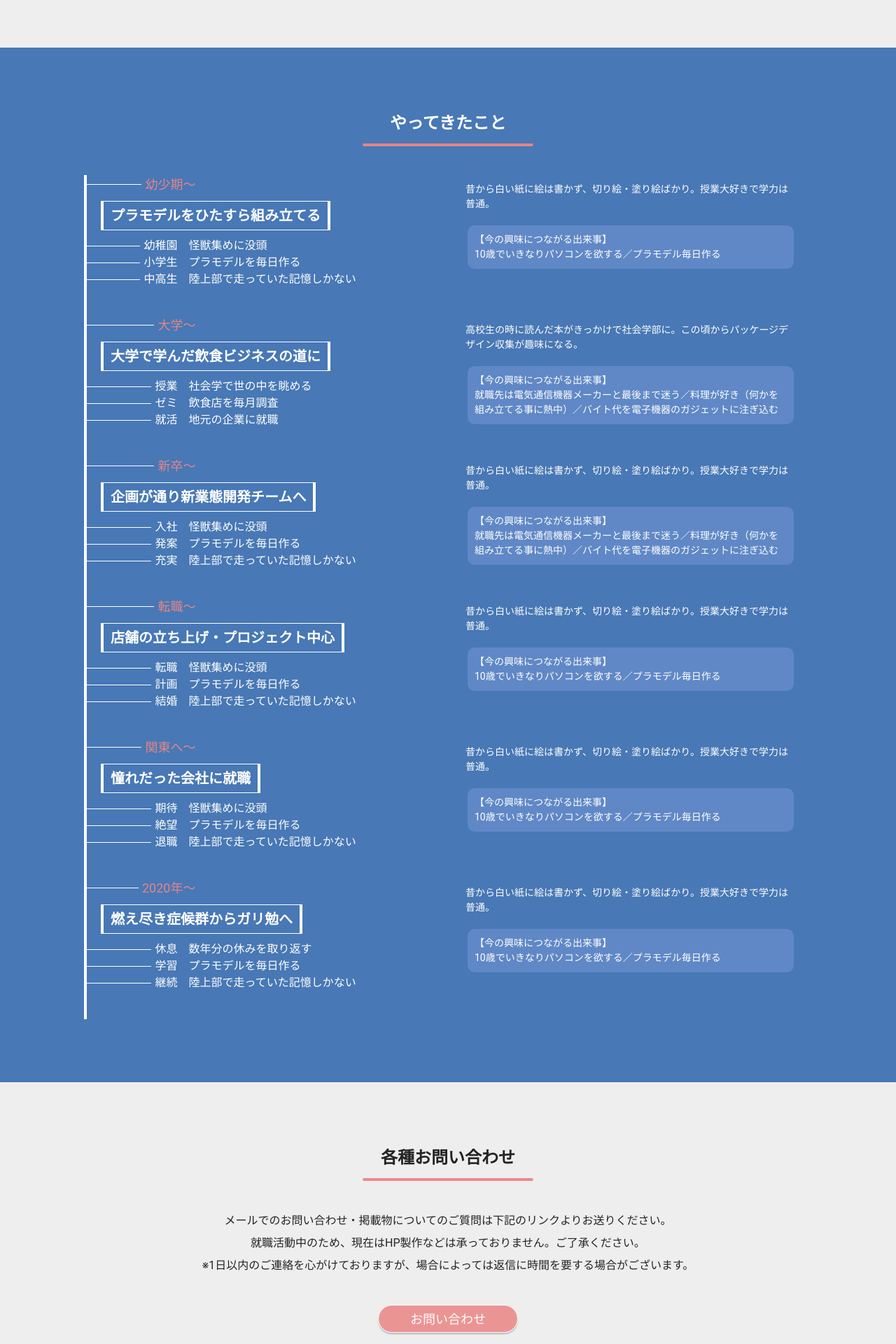
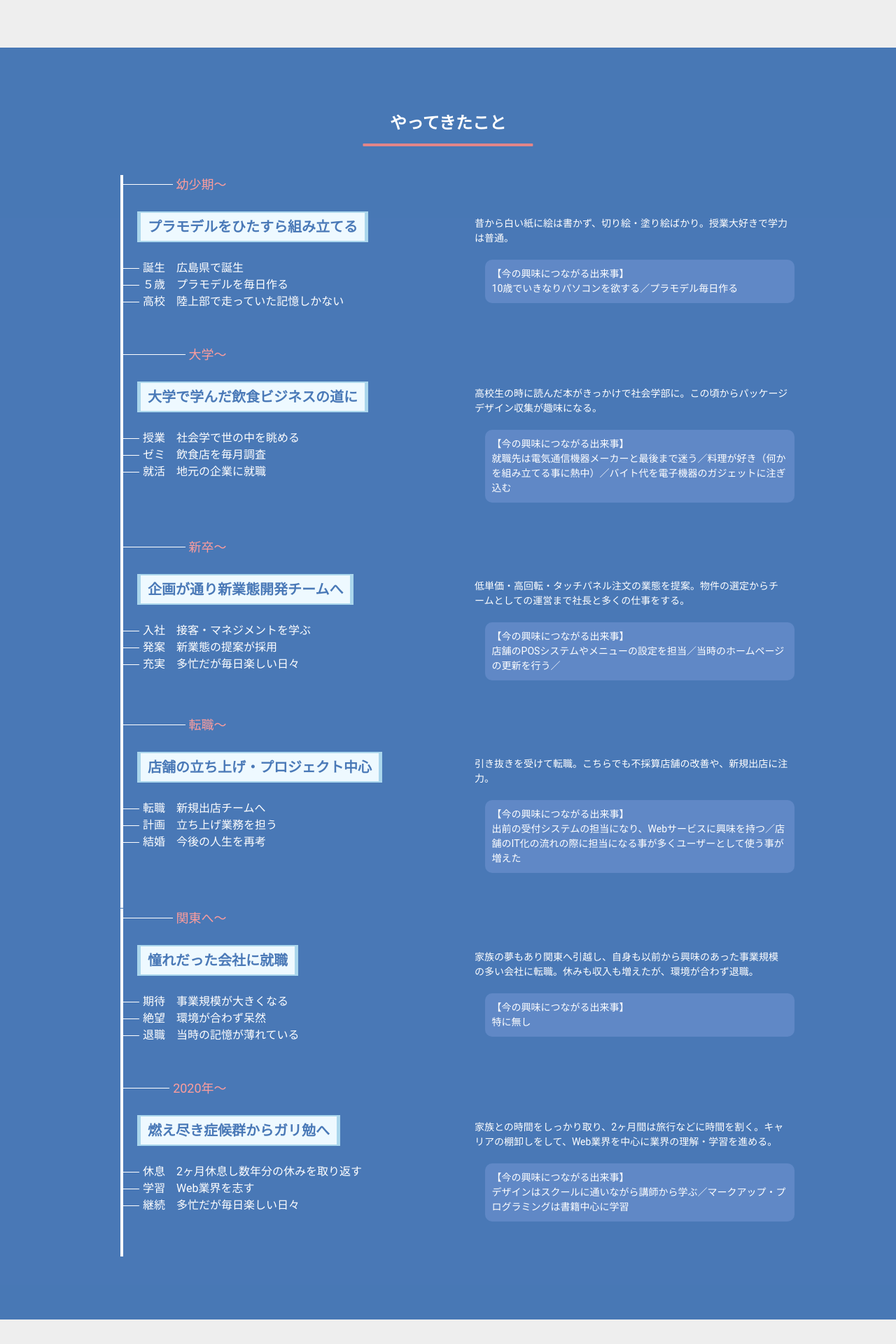
Before and after one commit to gawgaw-2020/profile, a PHP site: page /about/index.html in a window 1280 px wide. Shown: the part 1976-3896 px from the top of the page at 70% size. Run offline with PHP 8.4, Linux system fonts and the light colour scheme; some libraries are stand-ins or nearby versions; some web fonts are replaced.

Commit message:
アニメーション設定完了

```diff
--- a/about/index.html
+++ b/about/index.html
@@ -207,7 +207,7 @@
           <h2 class="section-title">やってきたこと</h2>
           <div class="history-wrap">
             <ul class="history-list">
-              <li class="history-item">
+              <li class="history-item animated delay-0.5s slow" data-animate="flipInX">
                 <div class="skill-left">
                   <p class="age">
                     幼少期〜
@@ -216,9 +216,9 @@
                     プラモデルをひたすら組み立てる
                   </p>
                   <dl>
-                    <dt>幼稚園</dt><dd>怪獣集めに没頭</dd>
-                    <dt>小学生</dt><dd>プラモデルを毎日作る</dd>
-                    <dt>中高生</dt><dd>陸上部で走っていた記憶しかない</dd>
+                    <dt>誕生</dt><dd>広島県で誕生</dd>
+                    <dt>５歳</dt><dd>プラモデルを毎日作る</dd>
+                    <dt>高校</dt><dd>陸上部で走っていた記憶しかない</dd>
                   </dl>
                 </div>
                 <div class="skill-right">
@@ -231,7 +231,7 @@
                   </p>
                 </div>
               </li>
-              <li class="history-item">
+              <li class="history-item animated delay-0.5s slow" data-animate="flipInX">
                 <div class="skill-left">
                   <p class="age">
                     大学〜
@@ -255,7 +255,7 @@
                   </p>
                 </div>
               </li>
-              <li class="history-item">
+              <li class="history-item animated delay-0.5s slow" data-animate="flipInX">
                 <div class="skill-left">
                   <p class="age">
                     新卒〜
@@ -264,22 +264,22 @@
                     企画が通り新業態開発チームへ
                   </p>
                   <dl>
-                    <dt>入社</dt><dd>怪獣集めに没頭</dd>
-                    <dt>発案</dt><dd>プラモデルを毎日作る</dd>
-                    <dt>充実</dt><dd>陸上部で走っていた記憶しかない</dd>
+                    <dt>入社</dt><dd>接客・マネジメントを学ぶ</dd>
+                    <dt>発案</dt><dd>新業態の提案が採用</dd>
+                    <dt>充実</dt><dd>多忙だが毎日楽しい日々</dd>
                   </dl>
                 </div>
                 <div class="skill-right">
                   <p class="age-text">
-                    昔から白い紙に絵は書かず、切り絵・塗り絵ばかり。授業大好きで学力は普通。
+                    低単価・高回転・タッチパネル注文の業態を提案。物件の選定からチームとしての運営まで社長と多くの仕事をする。
                   </p>
                   <p class="age-private">
                     【今の興味につながる出来事】<br>
-                    就職先は電気通信機器メーカーと最後まで迷う／料理が好き（何かを組み立てる事に熱中）／バイト代を電子機器のガジェットに注ぎ込む
+                    店舗のPOSシステムやメニューの設定を担当／当時のホームページの更新を行う／
                   </p>
                 </div>
               </li>
-              <li class="history-item">
+              <li class="history-item animated delay-0.5s slow" data-animate="flipInX">
                 <div class="skill-left">
                   <p class="age">
                     転職〜
@@ -288,22 +288,22 @@
                     店舗の立ち上げ・プロジェクト中心
                   </p>
                   <dl>
-                    <dt>転職</dt><dd>怪獣集めに没頭</dd>
-                    <dt>計画</dt><dd>プラモデルを毎日作る</dd>
-                    <dt>結婚</dt><dd>陸上部で走っていた記憶しかない</dd>
+                    <dt>転職</dt><dd>新規出店チームへ</dd>
+                    <dt>計画</dt><dd>立ち上げ業務を担う</dd>
+                    <dt>結婚</dt><dd>今後の人生を再考</dd>
                   </dl>
                 </div>
                 <div class="skill-right">
                   <p class="age-text">
-                    昔から白い紙に絵は書かず、切り絵・塗り絵ばかり。授業大好きで学力は普通。
+                    引き抜きを受けて転職。こちらでも不採算店舗の改善や、新規出店に注力。
                   </p>
                   <p class="age-private">
                     【今の興味につながる出来事】<br>
-                    10歳でいきなりパソコンを欲する／プラモデル毎日作る
+                    出前の受付システムの担当になり、Webサービスに興味を持つ／店舗のIT化の流れの際に担当になる事が多くユーザーとして使う事が増えた
                   </p>
                 </div>
               </li>
-              <li class="history-item">
+              <li class="history-item animated delay-0.5s slow" data-animate="flipInX">
                 <div class="skill-left">
                   <p class="age">
                     関東へ〜
@@ -312,22 +312,22 @@
                     憧れだった会社に就職
                   </p>
                   <dl>
-                    <dt>期待</dt><dd>怪獣集めに没頭</dd>
-                    <dt>絶望</dt><dd>プラモデルを毎日作る</dd>
-                    <dt>退職</dt><dd>陸上部で走っていた記憶しかない</dd>
+                    <dt>期待</dt><dd>事業規模が大きくなる</dd>
+                    <dt>絶望</dt><dd>環境が合わず呆然</dd>
+                    <dt>退職</dt><dd>当時の記憶が薄れている</dd>
                   </dl>
                 </div>
                 <div class="skill-right">
                   <p class="age-text">
-                    昔から白い紙に絵は書かず、切り絵・塗り絵ばかり。授業大好きで学力は普通。
+                    家族の夢もあり関東へ引越し、自身も以前から興味のあった事業規模の多い会社に転職。休みも収入も増えたが、環境が合わず退職。
                   </p>
                   <p class="age-private">
                     【今の興味につながる出来事】<br>
-                    10歳でいきなりパソコンを欲する／プラモデル毎日作る
+                    特に無し
                   </p>
                 </div>
               </li>
-              <li class="history-item">
+              <li class="history-item animated delay-0.5s slow" data-animate="flipInX">
                 <div class="skill-left">
                   <p class="age">
                     2020年〜
@@ -336,18 +336,18 @@
                     燃え尽き症候群からガリ勉へ
                   </p>
                   <dl>
-                    <dt>休息</dt><dd>数年分の休みを取り返す</dd>
-                    <dt>学習</dt><dd>プラモデルを毎日作る</dd>
-                    <dt>継続</dt><dd>陸上部で走っていた記憶しかない</dd>
+                    <dt>休息</dt><dd>2ヶ月休息し数年分の休みを取り返す</dd>
+                    <dt>学習</dt><dd>Web業界を志す</dd>
+                    <dt>継続</dt><dd>多忙だが毎日楽しい日々</dd>
                   </dl>
                 </div>
                 <div class="skill-right">
                   <p class="age-text">
-                    昔から白い紙に絵は書かず、切り絵・塗り絵ばかり。授業大好きで学力は普通。
+                    家族との時間をしっかり取り、2ヶ月間は旅行などに時間を割く。キャリアの棚卸しをして、Web業界を中心に業界の理解・学習を進める。
                   </p>
                   <p class="age-private">
                     【今の興味につながる出来事】<br>
-                    10歳でいきなりパソコンを欲する／プラモデル毎日作る
+                    デザインはスクールに通いながら講師から学ぶ／マークアップ・プログラミングは書籍中心に学習
                   </p>
                 </div>
               </li>
--- a/css/style.css
+++ b/css/style.css
@@ -591,15 +591,25 @@ want
 }
 
 .want .want-wrap .section-inner .want-list li {
+  position: relative;
   width: 300px;
   height: 424px;
   margin: 0 auto 2.4rem;
   border-radius: 16px;
   -webkit-box-shadow: 2px 2px 6px rgba(0, 0, 0, 0.5);
           box-shadow: 2px 2px 6px rgba(0, 0, 0, 0.5);
+  -webkit-transition: all 0.5s cubic-bezier(0.68, -2, 0.45, 2);
+  transition: all 0.5s cubic-bezier(0.68, -2, 0.45, 2);
   background: #6088C6;
   background: linear-gradient(115deg, transparent 75%, rgba(255, 255, 255, 0.1) 75%) 0 0, linear-gradient(245deg, transparent 75%, rgba(255, 255, 255, 0.1) 75%) 0 0, linear-gradient(115deg, transparent 75%, rgba(255, 255, 255, 0.1) 75%) 7px -15px, linear-gradient(245deg, transparent 75%, rgba(255, 255, 255, 0.1) 75%) 7px -15px, #6088C6;
   background-size: 15px 30px;
+}
+
+.want .want-wrap .section-inner .want-list li:hover {
+  -webkit-transform: translateY(-15px);
+          transform: translateY(-15px);
+  -webkit-box-shadow: 2px 8px 12px rgba(0, 0, 0, 0.5);
+          box-shadow: 2px 8px 12px rgba(0, 0, 0, 0.5);
 }
 
 .want .want-wrap .section-inner .want-list li img {
@@ -831,7 +841,7 @@ skill
 
 .skill .skill-wrap .section-inner .history-wrap .history-list .history-item {
   border-left: 4px solid #fff;
-  padding: 0 0 4rem;
+  padding: 0 0 5rem;
 }
 
 @media screen and (min-width: 768px) {
@@ -839,6 +849,7 @@ skill
     display: -webkit-box;
     display: -ms-flexbox;
     display: flex;
+    margin-left: 5%;
   }
 }
 
@@ -851,7 +862,7 @@ skill
 .skill .skill-wrap .section-inner .history-wrap .history-list .history-item .skill-left .age {
   font-size: 1.8rem;
   width: 30%;
-  color: rgba(235, 134, 134, 0.95);
+  color: #FC9D9D;
   margin-right: auto;
   margin-bottom: 1rem;
   display: -webkit-box;
@@ -872,15 +883,29 @@ skill
           flex-grow: 1;
 }
 
+@media screen and (min-width: 768px) {
+  .skill .skill-wrap .section-inner .history-wrap .history-list .history-item .skill-left .age {
+    margin-bottom: 2.5rem;
+  }
+}
+
 .skill .skill-wrap .section-inner .history-wrap .history-list .history-item .skill-left .age-title {
+  color: rgba(64, 114, 179, 0.95);
+  background-color: #EEF9FF;
   display: inline-block;
   margin: 0 2rem 1rem;
   padding: 0.5rem 1rem;
   font-size: 2rem;
   font-weight: bold;
-  border: 1px solid #fff;
-  border-left: 4px solid #fff;
-  border-right: 4px solid #fff;
+  border: 2px solid #AAD6EC;
+  border-left: 5px solid #AAD6EC;
+  border-right: 5px solid #AAD6EC;
+}
+
+@media screen and (min-width: 768px) {
+  .skill .skill-wrap .section-inner .history-wrap .history-list .history-item .skill-left .age-title {
+    margin-bottom: 2.5rem;
+  }
 }
 
 .skill .skill-wrap .section-inner .history-wrap .history-list .history-item .skill-left dl {
@@ -892,7 +917,7 @@ skill
 }
 
 .skill .skill-wrap .section-inner .history-wrap .history-list .history-item .skill-left dl dt {
-  width: 25%;
+  width: 60px;
   display: -webkit-box;
   display: -ms-flexbox;
   display: flex;
@@ -911,22 +936,28 @@ skill
 }
 
 .skill .skill-wrap .section-inner .history-wrap .history-list .history-item .skill-left dl dd {
-  width: 75%;
+  width: calc(100% - 60px);
   padding-left: 1.6rem;
 }
 
 @media screen and (min-width: 768px) {
   .skill .skill-wrap .section-inner .history-wrap .history-list .history-item .skill-right {
     width: 50%;
+    padding-top: 5%;
   }
 }
 
 .skill .skill-wrap .section-inner .history-wrap .history-list .history-item .skill-right .age-text {
   width: 95%;
-  margin: 0 auto;
+  margin: 0 auto 1rem;
   font-size: 1.4rem;
-  margin-bottom: 1rem;
   padding: 1rem;
+}
+
+@media screen and (min-width: 768px) {
+  .skill .skill-wrap .section-inner .history-wrap .history-list .history-item .skill-right .age-text {
+    margin: 0 auto 1rem 0;
+  }
 }
 
 .skill .skill-wrap .section-inner .history-wrap .history-list .history-item .skill-right .age-private {
--- a/index.html
+++ b/index.html
@@ -115,7 +115,7 @@
     <section class="about">
       <div class="about-wrap">
         <div class="section-inner">
-          <h2 class="section-title animated" data-animate="fadeInUp"><span class="text">「他人に迷惑をかけず、</span><span class="text">自分のために行動」</span> </h2>
+          <h2 class="section-title"><span class="text">「他人に迷惑をかけず、</span><span class="text">自分のために行動」</span> </h2>
           <p>
             私が働く上で大切にしている言葉です。
             <sapn class="text">「自分のため」が1番頑張れます。</sapn>
@@ -137,7 +137,7 @@
     <section class="want">
       <div class="want-wrap">
         <div class="section-inner">
-          <h2 class="section-title animated" data-animate="fadeInUp">このさきやってみたいこと</h2>
+          <h2 class="section-title">このさきやってみたいこと</h2>
           <ul class="want-list">
             <li>
               <h3 class="card-title"><span>1</span>コーディング</h3>
--- a/js/animate.js
+++ b/js/animate.js
@@ -12,7 +12,7 @@ $(window).on('load scroll', function(){
     const windowsHeight = window.innerHeight;
 
     // Fired animation when the element on the bottom of the window
-    if(scrollPosition > elemOffset - (windowsHeight+77) ){
+    if(scrollPosition > elemOffset - (windowsHeight+22) ){
       $(this).addClass(isAnimate);
     }
   });
--- a/style.scss
+++ b/style.scss
@@ -538,11 +538,17 @@ want
         color: #fff;
         margin-bottom: 4rem;
         li {
+          position: relative;
           width: 300px;
           height: 424px;
           margin: 0 auto 2.4rem;
           border-radius: 16px;
           box-shadow: 2px 2px 6px  rgba(0,0,0,0.5);
+          transition: all .5s cubic-bezier(.68,-2,.45,2);
+          &:hover {
+            transform: translateY(-15px);
+            box-shadow: 2px 8px 12px  rgba(0,0,0,0.5);
+          }
           img {
             height: 168px;
           }
@@ -707,9 +713,10 @@ skill
           font-size: 1.6rem;
           .history-item {
             border-left: 4px solid #fff;
-            padding: 0 0 4rem;
+            padding: 0 0 5rem;
             @media screen and (min-width: 768px) {
               display: flex;
+              margin-left: 5%;
             }
             .skill-left {
               @media screen and (min-width: 768px) {
@@ -718,7 +725,7 @@ skill
               .age {
                 font-size: 1.8rem;
                 width: 30%;
-                color: $pink;
+                color: #FC9D9D;
                 margin-right: auto;
                 margin-bottom: 1rem;
                 display: flex;
@@ -730,22 +737,30 @@ skill
                   content: "";
                   flex-grow: 1;
                 }
+                @media screen and (min-width: 768px) {
+                  margin-bottom: 2.5rem;
+                }
               }
               .age-title {
+                color: $baseBlue;
+                background-color: #EEF9FF;
                 display: inline-block;
                 margin: 0 2rem 1rem;
                 padding: 0.5rem 1rem;
                 font-size: 2rem;
                 font-weight: bold;
-                border: 1px solid #fff;
-                border-left: 4px solid #fff;
-                border-right: 4px solid #fff;
+                border: 2px solid #AAD6EC;
+                border-left: 5px solid #AAD6EC;
+                border-right: 5px solid #AAD6EC;
+                @media screen and (min-width: 768px) {
+                  margin-bottom: 2.5rem;
+                }
               }
               dl {
                 display: flex;
                 flex-wrap: wrap;
                 dt {
-                  width: 25%;
+                  width: 60px;
                   display: flex;
                   align-items: center;
                   &::before {
@@ -756,7 +771,7 @@ skill
                   }
                 }
                 dd {
-                  width: 75%;
+                  width: calc(100% - 60px);
                   padding-left: 1.6rem;
                 }
               }
@@ -764,13 +779,16 @@ skill
             .skill-right {
               @media screen and (min-width: 768px) {
                 width: 50%;
+                padding-top: 5%;
               }
               .age-text {
                 width: 95%;
-                margin: 0 auto;
+                margin: 0 auto 1rem;
                 font-size: 1.4rem;
-                margin-bottom: 1rem;
                 padding: 1rem;
+                @media screen and (min-width: 768px) {
+                  margin: 0 auto 1rem 0;
+                }
               }
               .age-private {
                 font-size: 1.4rem;
```
Also changed, not shown: 1 other file.
